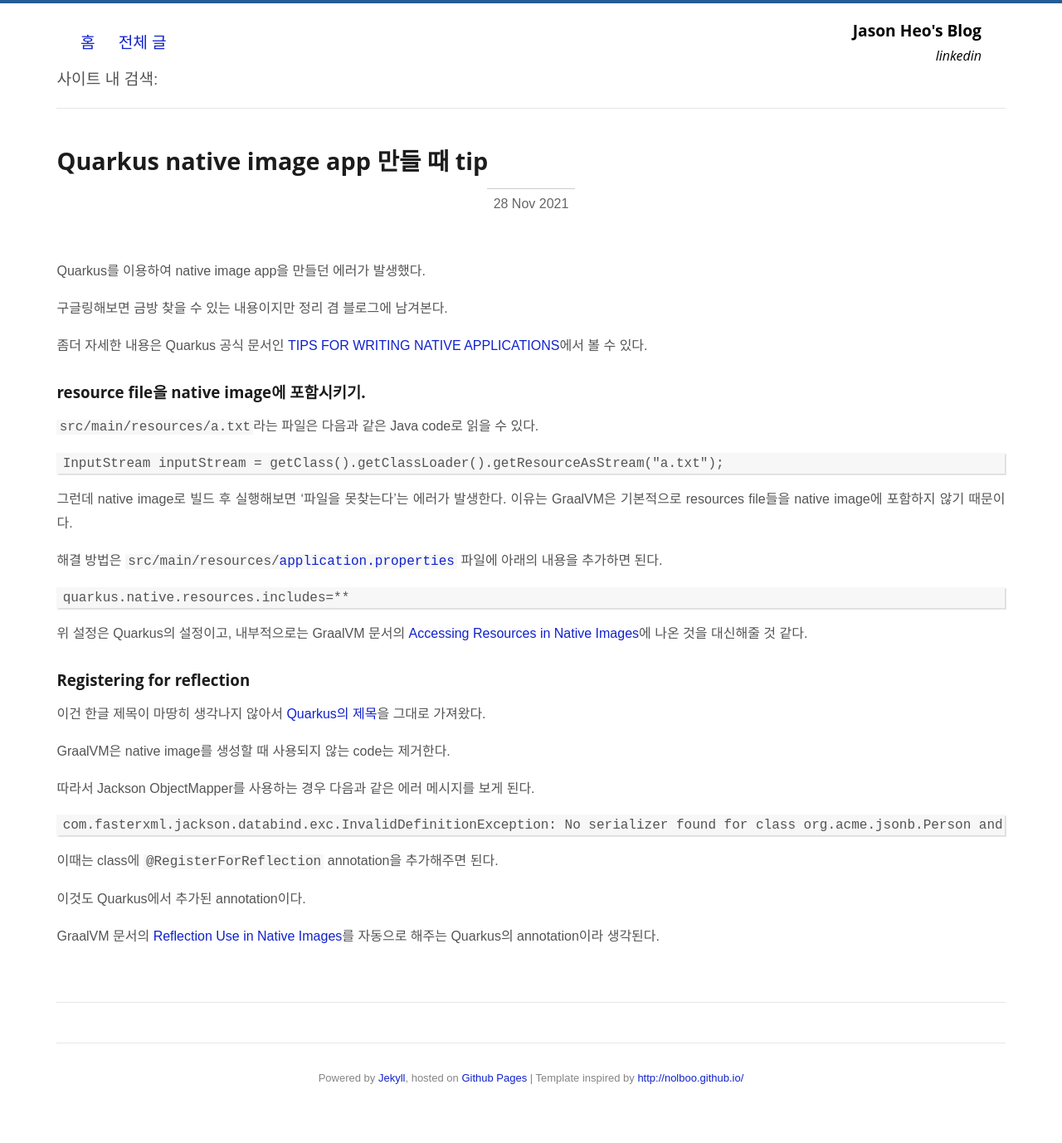
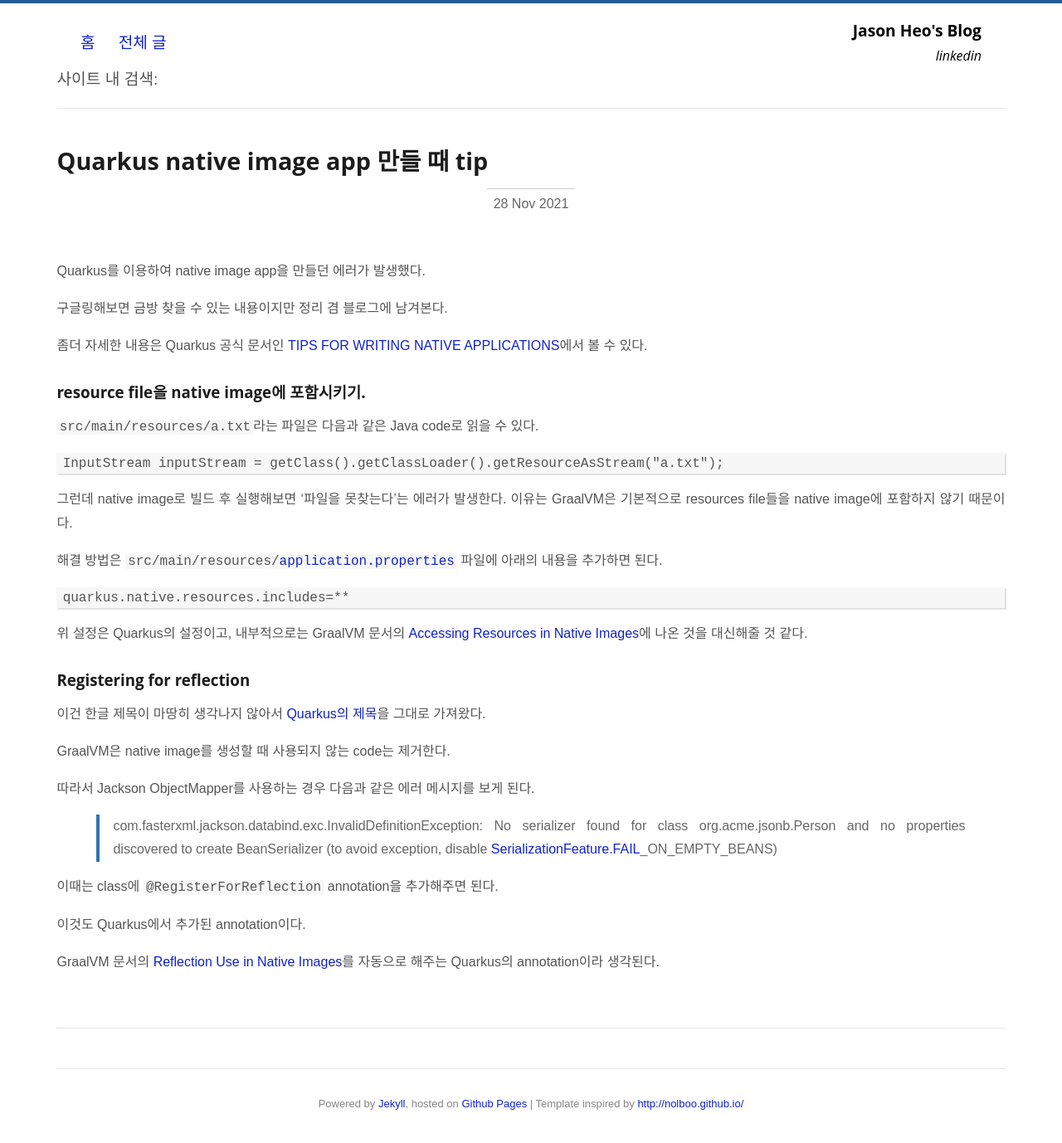
Before and after one commit to jason-heo/jason-heo.github.io, a Jekyll site: the page built from _posts/2021-11-28-quarkus-native-tip.md, in a window 1280 px wide. Shown: the whole page at 83% size. Built offline with Jekyll 4.4.1, drawn with Linux system fonts in a browser that asks for light colours; comment, search, counter and statistics services are not loaded; before the commit the page ends 1347 px from its top, so only the background shows below that.

Commit message:
code 대신 인용으로 변경

````diff
--- a/_posts/2021-11-28-quarkus-native-tip.md
+++ b/_posts/2021-11-28-quarkus-native-tip.md
@@ -36,9 +36,7 @@
 
 따라서 Jackson ObjectMapper를 사용하는 경우 다음과 같은 에러 메시지를 보게 된다.
 
-```
-com.fasterxml.jackson.databind.exc.InvalidDefinitionException: No serializer found for class org.acme.jsonb.Person and no properties discovered to create BeanSerializer (to avoid exception, disable SerializationFeature.FAIL_ON_EMPTY_BEANS)
-```
+> com.fasterxml.jackson.databind.exc.InvalidDefinitionException: No serializer found for class org.acme.jsonb.Person and no properties discovered to create BeanSerializer (to avoid exception, disable SerializationFeature.FAIL_ON_EMPTY_BEANS)
 
 이때는 class에 `@RegisterForReflection` annotation을 추가해주면 된다.
 
````
